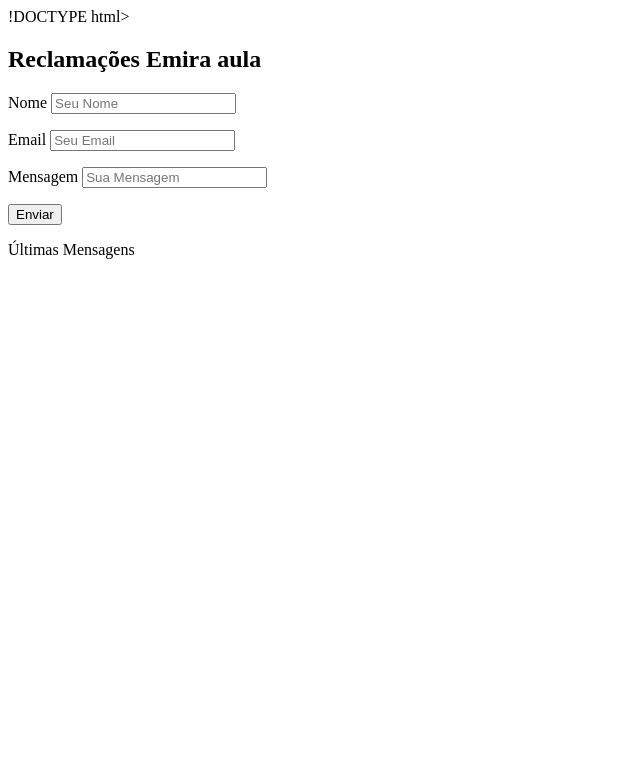
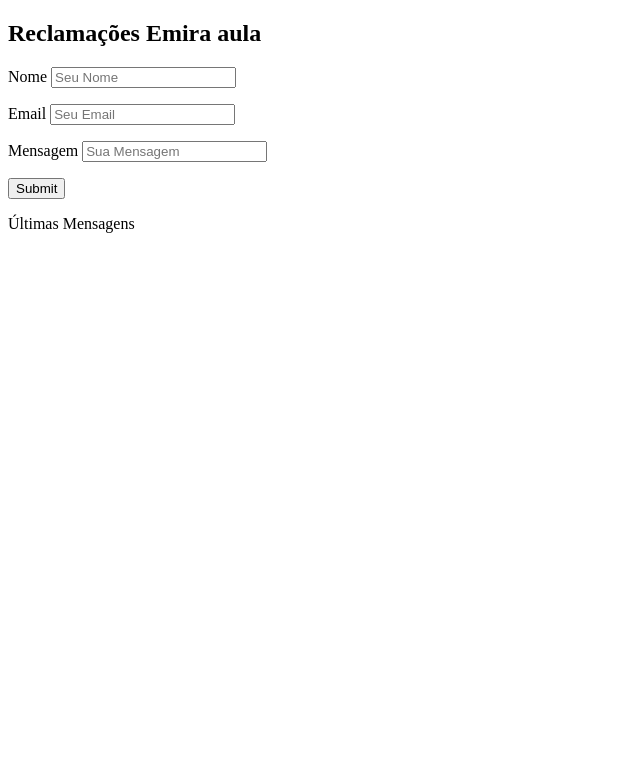
Before and after one commit to Mysfer/emira-git-aula, a PHP site: page / in a window 1280 px wide. Shown: the top 783 px of the page, without its empty margins (0-640 px from the left). Run offline with PHP 8.4, Linux system fonts and the light colour scheme.

Commit message:
complementação

```diff
--- a/Reclamacoes.sql
+++ b/Reclamacoes.sql
@@ -1,3 +1,4 @@
+create database reclamacoes;
 -- phpMyAdmin SQL Dump
 -- version 4.4.12
 -- http://www.phpmyadmin.net
@@ -29,7 +30,8 @@ SET time_zone = "+00:00";
 CREATE TABLE IF NOT EXISTS `reclamacoes` (
   `id` int(11) NOT NULL,
   `nome` varchar(45) NOT NULL,
-  `texto` varchar(60) NOT NULL
+  `texto` varchar(60) NOT NULL,
+  `email` varchar(60) NOT NULL
 ) ENGINE=InnoDB DEFAULT CHARSET=latin1;
 
 --
--- a/index.php
+++ b/index.php
@@ -1,4 +1,4 @@
-!DOCTYPE html>
+<!DOCTYPE html>
 <html>
     <header class="header" id="top">
             <div class="text-vertical-center">
@@ -13,7 +13,7 @@
 <body>
 	<h2>Reclamações Emira aula</h2>
 
-    <form method="post" id="formulario_contato" onsubmit="validaForm(); return false;" class="form">
+    <form method="post" class="form" action="/comentario">
 		<p class="name">
             <label for="name">Nome</label>
             <input type="text" name="nome" id="nome" placeholder="Seu Nome" />
@@ -26,10 +26,10 @@
 
 		<p class="Mensagem">
             <label for="name">Mensagem</label>
-            <input type="text" name="mensagem" id="mensagem" placeholder="Sua Mensagem" />
+            <input type="text" name="texto" id="mensagem" placeholder="Sua Mensagem" />
 		</p>
         <p class="submit">
-            <input type="submit" value="Enviar" />
+            <input type="submit"/>
 		</p>
 
 		<p class="text">
```
